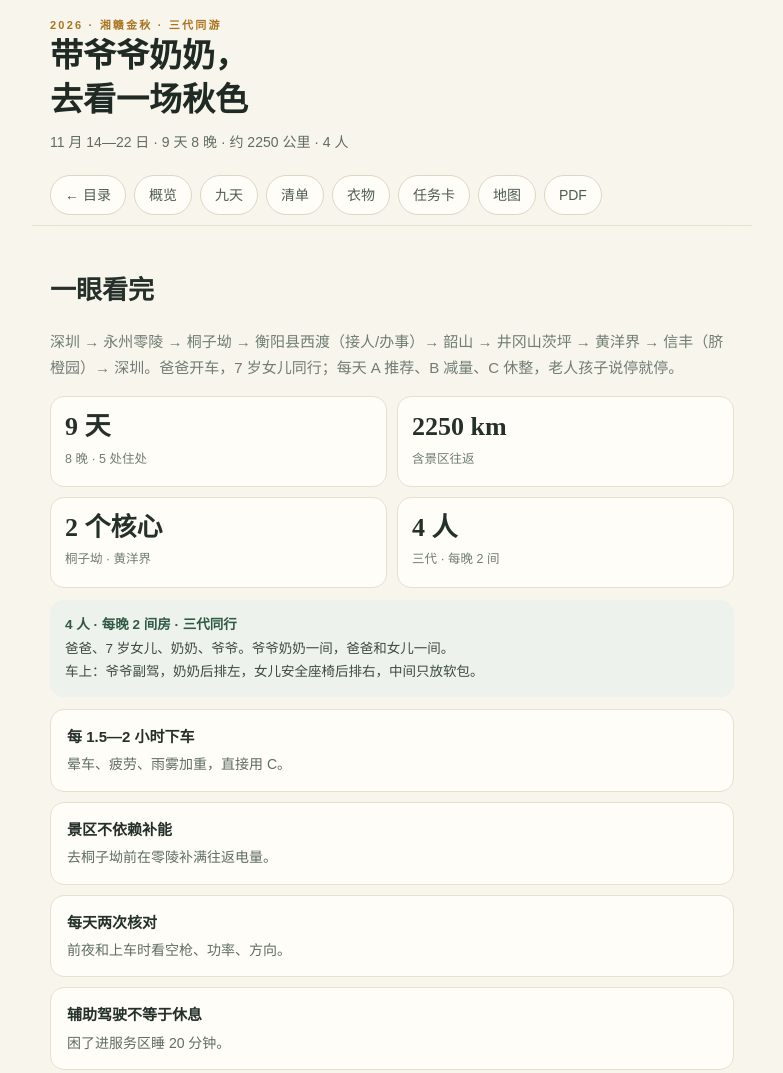
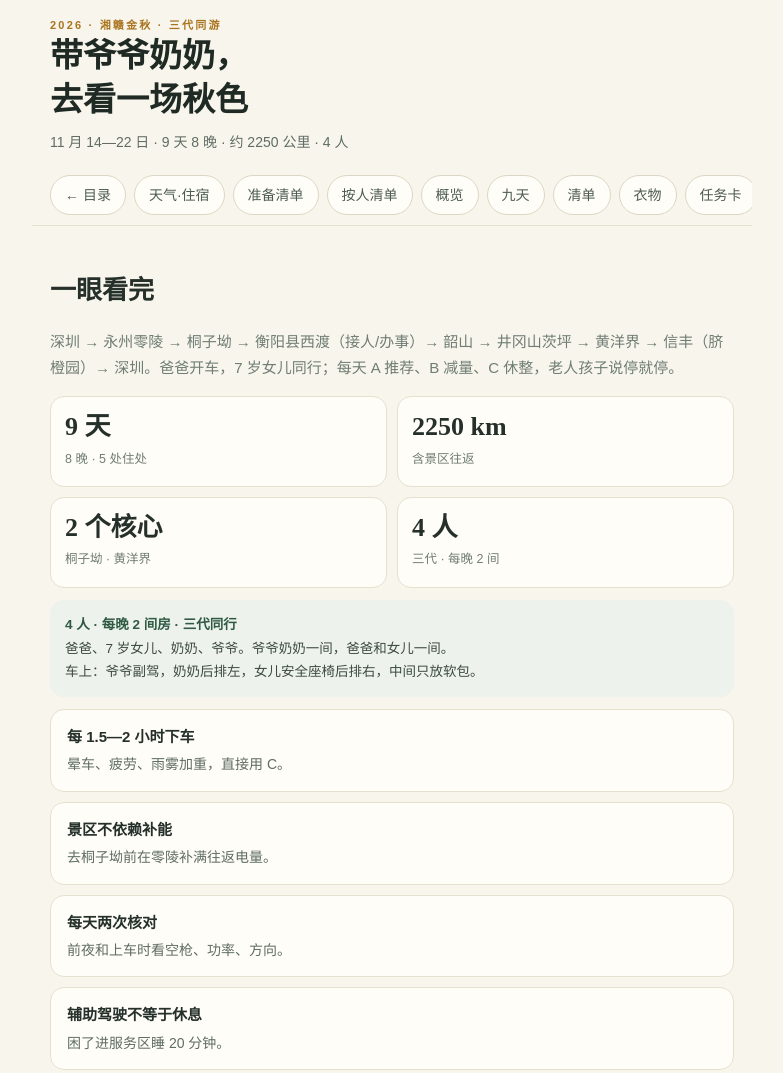
Before and after one commit to 99881/qiuse, a plain HTML site: page text.html in a window 1280 px wide. Shown: the top 1073 px of the page, without its empty margins (248-1031 px from the left). Drawn offline with Linux system fonts and the light colour scheme.

Commit message:
手机版新增：text.html

```diff
--- a/text.html
+++ b/text.html
@@ -166,7 +166,7 @@ footer{margin-top:40px;padding-top:16px;border-top:1px solid #e6e0cf;font-size:1
   <h1>带爷爷奶奶，<br>去看一场秋色</h1>
   <div class="meta">11 月 14—22 日 · 9 天 8 晚 · 约 2250 公里 · 4 人</div>
 </div>
-<nav><a class="navhome" href="index.html">← 目录</a>
+<nav><a class="navhome" href="index.html">← 目录</a><a href="weather.html">天气·住宿</a><a href="prep.html">准备清单</a><a href="people.html">按人清单</a>
   <a href="#overview">概览</a>
   <a href="#days">九天</a>
   <a href="#check">清单</a>
```
